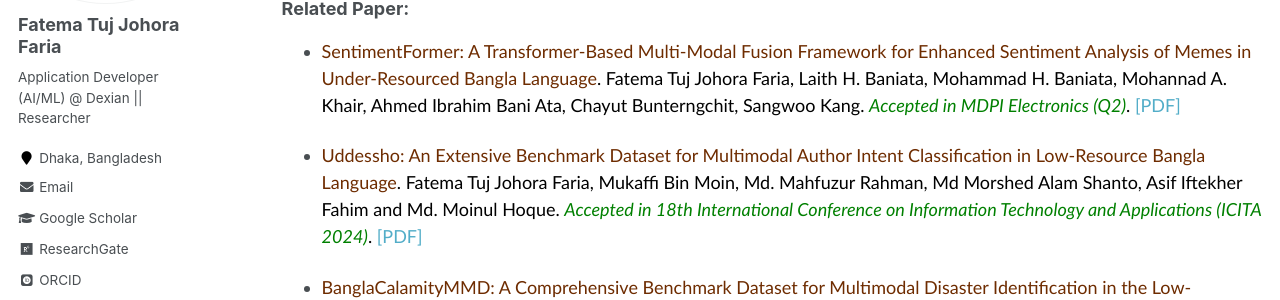
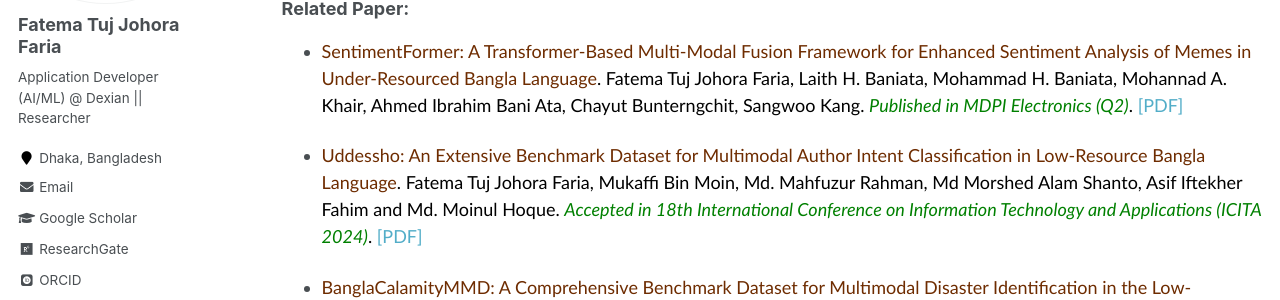
Before and after one commit to fatemafaria142/fatemafaria142.github.io, a Jekyll site: the page built from _pages/research.md, in a window 1280 px wide and 900 px high, scrolled down 1233 px. Shown: the part 166-466 px from the top of the window. Built offline with Jekyll 4.4.1, drawn with Linux system fonts in a browser that asks for light colours; some web fonts are replaced.

Commit message:
Changed to Research

```diff
--- a/_pages/research.md
+++ b/_pages/research.md
@@ -24,7 +24,7 @@ Sentiment analysis is a way to find and categorize feelings expressed in text, e
 Multimodal deep learning is a method that improves understanding by combining images and text. This approach uses three main techniques: early fusion, late fusion, and intermediate fusion. In early fusion, raw images and text are combined into a single input before the model processes them. This allows the model to learn a shared representation, but it can also make it sensitive to noise from either the images or the text. Late fusion works differently. Here, images and text are processed separately using different models. The results are combined later on. This method is flexible and allows each model to be optimized independently, but it might miss important connections between the two modalities that could improve performance. Intermediate fusion is a middle ground. It combines features from images and text at different stages of processing. This way, it keeps the unique qualities of each type of data while also sharing useful information between them. A major challenge in using multimodal deep learning for the Bangla language is the lack of annotated datasets that pair images and text. Most existing datasets are not diverse enough, which can lead to models that don't work well in different situations. There is still a significant need for high-quality, labeled image-text datasets in Bangla. </p>
 
 ### Related Paper:
-+ <span style="font-family:Trebuchet MS; color:black;"><span style="color:#6E2C00">SentimentFormer: A Transformer-Based Multi-Modal Fusion Framework for Enhanced Sentiment Analysis of Memes in Under-Resourced Bangla Language</span>. Fatema Tuj Johora Faria, Laith H. Baniata, Mohammad H. Baniata, Mohannad A. Khair, Ahmed Ibrahim Bani Ata, Chayut Bunterngchit, Sangwoo Kang. <span style="color:green;"><em> Accepted in MDPI Electronics (Q2)</em></span>. [[PDF]](https://www.preprints.org/manuscript/202501.1587/v1)</span>
++ <span style="font-family:Trebuchet MS; color:black;"><span style="color:#6E2C00">SentimentFormer: A Transformer-Based Multi-Modal Fusion Framework for Enhanced Sentiment Analysis of Memes in Under-Resourced Bangla Language</span>. Fatema Tuj Johora Faria, Laith H. Baniata, Mohammad H. Baniata, Mohannad A. Khair, Ahmed Ibrahim Bani Ata, Chayut Bunterngchit, Sangwoo Kang. <span style="color:green;"><em> Published in MDPI Electronics (Q2)</em></span>. [[PDF]](https://www.mdpi.com/2079-9292/14/4/799)</span>
 
 + <span style="font-family:Trebuchet MS; color:black;"><span style="color:#6E2C00">Uddessho: An Extensive Benchmark Dataset for Multimodal Author Intent Classification in Low-Resource Bangla Language</span>. Fatema Tuj Johora Faria, Mukaffi Bin Moin, Md. Mahfuzur Rahman, Md Morshed Alam Shanto, Asif Iftekher Fahim and Md. Moinul Hoque. <span style="color:green;"><em> Accepted in 18th International Conference on Information Technology and Applications (ICITA 2024)</em></span>. [[PDF]](https://arxiv.org/pdf/2409.09504)</span>
 
```
